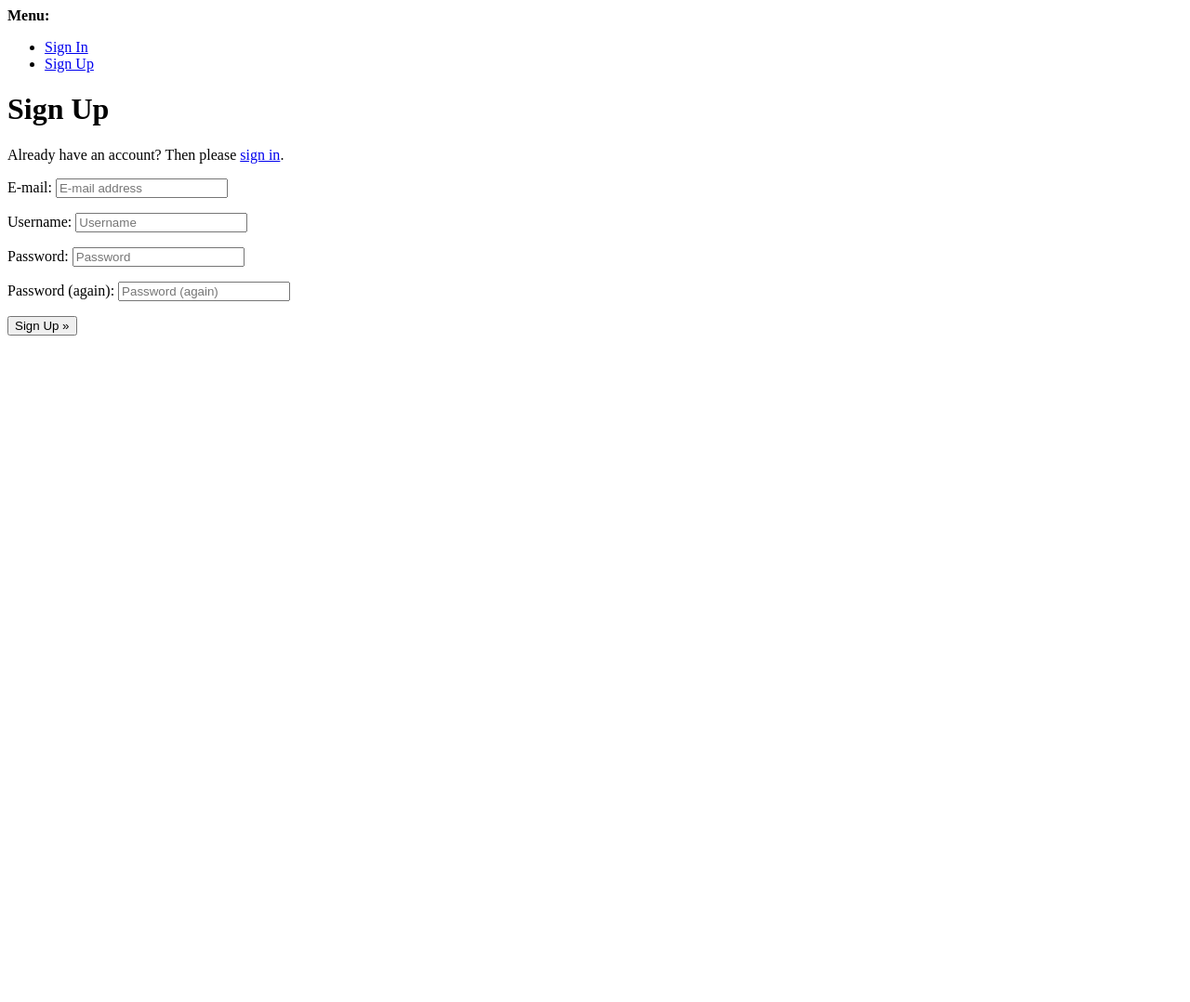
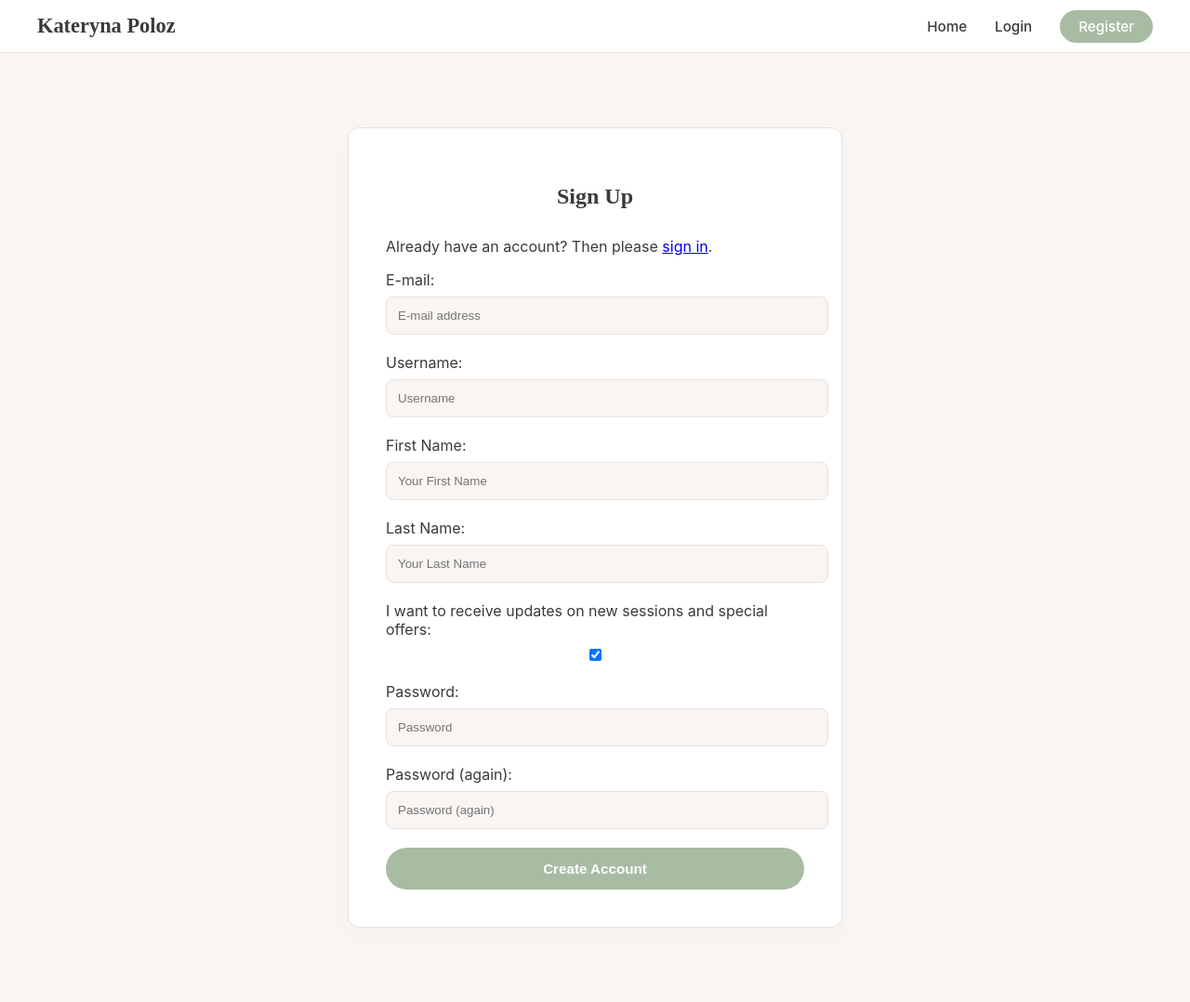
Before and after one commit to Katerynakulik/photographer_hub, a Django app: page /accounts/signup/ in a window 1280 px wide. Shown: the whole page at 93% size. Before the commit the page ends 361 px from the top, so only its background shows below. Run offline with Django 4.2, Linux system fonts and the light colour scheme.

Commit message:
Add navbar and style it, add sign-up page and style it

```diff
--- a/config/settings.py
+++ b/config/settings.py
@@ -185,3 +185,9 @@ ACCOUNT_SIGNUP_EMAIL_ENTER_ONCE = True
 ACCOUNT_EMAIL_VERIFICATION = 'none' # Для розробки ставимо 'none'
 LOGIN_REDIRECT_URL = '/'  # Тут можна змінити на /profile/ пізніше
 LOGOUT_REDIRECT_URL = '/'
+
+ACCOUNT_FORMS = {
+    'signup': 'profiles.forms.CustomSignupForm',
+}
+# Skip logout confirmation page
+ACCOUNT_LOGOUT_ON_GET = True
--- /dev/null
+++ b/profiles/forms.py
@@ -0,0 +1,21 @@
+from django import forms
+from allauth.account.forms import SignupForm
+
+class CustomSignupForm(SignupForm):
+    first_name = forms.CharField(max_length=30, label='First Name', widget=forms.TextInput(attrs={'placeholder': 'Your First Name'}))
+    last_name = forms.CharField(max_length=30, label='Last Name', widget=forms.TextInput(attrs={'placeholder': 'Your Last Name'}))
+    # Наша "галочка" для розсилки
+    subscribe_newsletter = forms.BooleanField(
+        label='I want to receive updates on new sessions and special offers',
+        required=False,
+        initial=True  # за замовчуванням стоятиме "так"
+    )
+
+    def save(self, request):
+        # Спочатку зберігаємо стандартні поля (email, password)
+        user = super(CustomSignupForm, self).save(request)
+        # Додаємо наші кастомні імена
+        user.first_name = self.cleaned_data['first_name']
+        user.last_name = self.cleaned_data['last_name']
+        user.save()
+        return user
--- a/static/css/styles.css
+++ b/static/css/styles.css
@@ -270,3 +270,108 @@ body {
 .text-muted { color: #767676; }
 .small { font-size: 0.9rem; }
 .w-100 { width: 100%; }
+
+/* --- MODERN NAVBAR --- */
+.main-navbar {
+    background-color: var(--card-bg);
+    border-bottom: 1px solid var(--border-color);
+    padding: 15px 0;
+    position: sticky; /* Залишається зверху при скролі */
+    top: 0;
+    z-index: 1000;
+}
+
+.nav-container {
+    max-width: 1200px;
+    margin: 0 auto;
+    padding: 0 20px;
+    display: flex;
+    justify-content: space-between;
+    align-items: center;
+}
+
+.nav-logo {
+    text-decoration: none;
+    font-size: 1.4rem;
+    color: var(--text-color);
+    transition: 0.3s;
+}
+
+.nav-logo:hover {
+    color: var(--primary-color);
+}
+
+.nav-menu {
+    list-style: none; /* Прибираємо крапки списку */
+    display: flex;
+    gap: 30px;
+    margin: 0;
+    padding: 0;
+    align-items: center;
+}
+
+.nav-link {
+    text-decoration: none;
+    color: var(--text-color);
+    font-weight: 500;
+    font-size: 0.95rem;
+    transition: 0.3s;
+}
+
+.nav-link:hover {
+    color: var(--primary-color);
+}
+
+/* Спеціальна кнопка реєстрації */
+.signup-cta {
+    background-color: var(--primary-color);
+    color: white !important;
+    padding: 8px 20px;
+    border-radius: 50px;
+    transition: 0.3s ease;
+}
+
+.signup-cta:hover {
+    background-color: var(--hover-color);
+}
+
+.admin-tag {
+    color: var(--hover-color) !important;
+    font-weight: 600;
+}
+
+/* Мобільна версія (хокаємо меню на маленьких екранах) */
+.nav-toggle { display: none; }
+@media (max-width: 768px) {
+    .nav-menu {
+        display: none; /* На мобілці потім додамо розгортання */
+    }
+}
+/* --- AUTH PAGES STYLING --- */
+.auth-wrapper {
+    max-width: 450px;
+    margin: 80px auto;
+    padding: 40px;
+    background: white;
+    border-radius: var(--border-radius);
+    border: 1px solid var(--border-color);
+    box-shadow: 0 10px 30px rgba(0,0,0,0.02);
+}
+
+.auth-wrapper h2 { text-align: center; margin-bottom: 30px; }
+
+/* Стилізація полів вводу для Allauth */
+.auth-wrapper form p { margin-bottom: 20px; display: flex; flex-direction: column; gap: 8px; }
+
+.auth-wrapper input:not([type="checkbox"]) {
+    width: 100%;
+    padding: 12px;
+    border: 1px solid var(--border-color);
+    border-radius: 8px;
+    background: var(--bg-color);
+}
+
+.auth-wrapper button {
+    width: 100%;
+    margin-top: 20px;
+}
--- /dev/null
+++ b/templates/account/signup.html
@@ -0,0 +1,21 @@
+{% extends "base.html" %}
+{% load i18n %}
+
+{% block content %}
+<div class="auth-wrapper">
+    <h2 class="serif-title">{% trans "Sign Up" %}</h2>
+
+    <p>{% blocktrans %}Already have an account? Then please <a href="{{ login_url }}">sign in</a>.{% endblocktrans %}</p>
+
+    <form class="signup" id="signup_form" method="post" action="{% url 'account_signup' %}">
+        {% csrf_token %}
+        {{ form.as_p }}
+
+        {% if redirect_field_value %}
+        <input type="hidden" name="{{ redirect_field_name }}" value="{{ redirect_field_value }}" />
+        {% endif %}
+
+        <button type="submit" class="btn btn-primary">{% trans "Create Account" %}</button>
+    </form>
+</div>
+{% endblock %}
--- a/templates/includes/navbar.html
+++ b/templates/includes/navbar.html
@@ -1,19 +1,25 @@
-<nav>
-    <div class="nav-links">
-        <a href="{% url 'home' %}">Home</a>
+<nav class="main-navbar">
+    <div class="nav-container">
+        <a href="{% url 'home' %}" class="nav-logo serif-title">Kateryna Poloz</a>
 
-        {# Поки сторінки Shop немає, ховаємо її, щоб не було помилки #}
-        {# <a href="{% url 'photo_shop' %}">Shop</a> #}
+        <input type="checkbox" id="nav-toggle" class="nav-toggle">
+        <label for="nav-toggle" class="nav-toggle-label">
+            <span></span>
+        </label>
 
-        {% if user.is_authenticated %}
-            {# Додаємо перевірку, чи існує профіль взагалі, щоб не було помилок #}
-            {% if user.userprofile and user.userprofile.is_photographer %}
-                <a href="/admin/">Admin Panel</a>
+        <ul class="nav-menu">
+            <li><a href="{% url 'home' %}" class="nav-link">Home</a></li>
+            {# <li><a href="{% url 'photo_shop' %}" class="nav-link">Shop</a></li> #}
+
+            {% if user.is_authenticated %}
+                {% if user.userprofile.is_photographer %}
+                    <li><a href="/admin/" class="nav-link admin-tag">Admin Panel</a></li>
+                {% endif %}
+                <li><a href="{% url 'account_logout' %}" class="nav-link">Logout</a></li>
+            {% else %}
+                <li><a href="{% url 'account_login' %}" class="nav-link">Login</a></li>
+                <li><a href="{% url 'account_signup' %}" class="nav-link signup-cta">Register</a></li>
             {% endif %}
-            <a href="{% url 'account_logout' %}">Logout</a>
-        {% else %}
-            <a href="{% url 'account_login' %}">Login</a>
-            <a href="{% url 'account_signup' %}">Register</a>
-        {% endif %}
+        </ul>
     </div>
 </nav>
```
Also changed, not shown: profiles/signals.py (+4 -3 lines).
